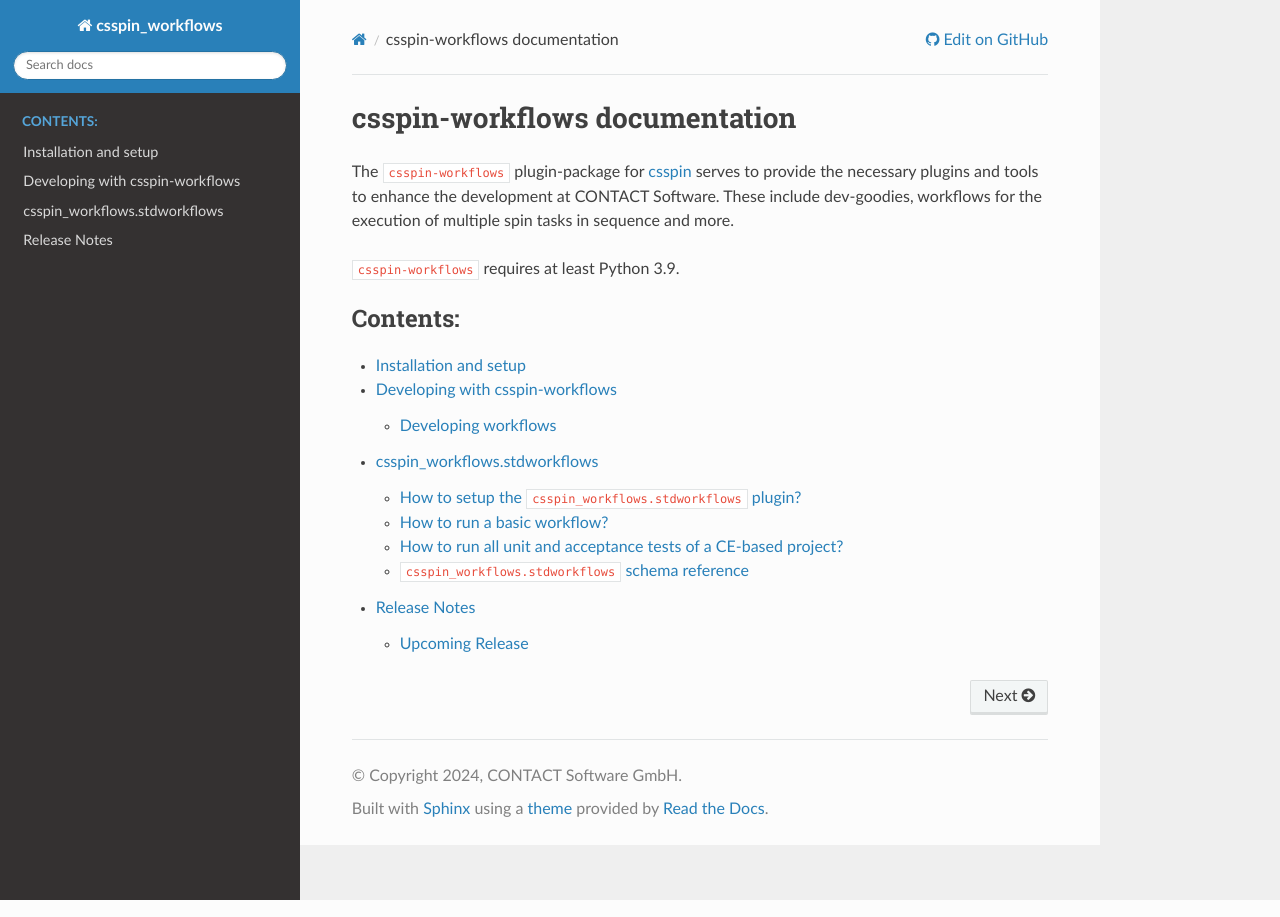
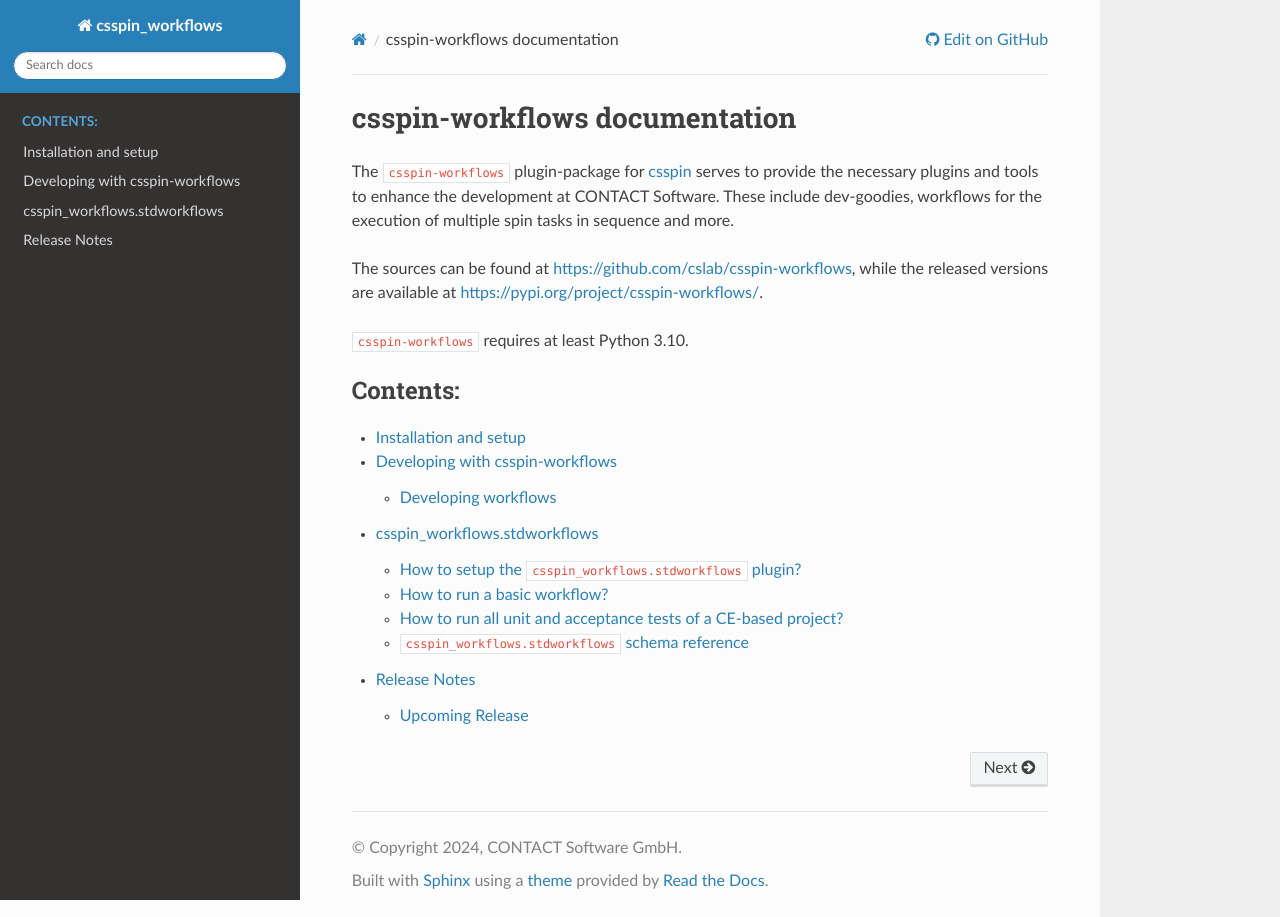
Before and after one commit to cslab/csspin-workflows, a Sphinx documentation site: the page built from doc/index.rst, in a window 1280 px wide. Built offline with Sphinx 7.4.7 and the Read the Docs theme 3.1.0, drawn with Linux system fonts in a browser that asks for light colours.

Commit message:
Resolve "Drop Python 3.9 support"

```diff
--- a/doc/index.rst
+++ b/doc/index.rst
@@ -22,11 +22,10 @@
 These include dev-goodies, workflows for the execution of multiple spin tasks in
 sequence and more.
 
-.. The sources can be found at https://code.contact.de/qs/spin/csspin_workflows, while
-.. the released versions are available at
-.. https://packages.contact.de/tools/misc/spin-conpod.
+The sources can be found at https://github.com/cslab/csspin-workflows, while the
+released versions are available at https://pypi.org/project/csspin-workflows/.
 
-``csspin-workflows`` requires at least Python 3.9.
+``csspin-workflows`` requires at least Python 3.10.
 
 .. toctree::
    :maxdepth: 2
--- a/pyproject.toml
+++ b/pyproject.toml
@@ -12,11 +12,11 @@
   "Intended Audience :: Developers",
   "Operating System :: OS Independent",
   "Programming Language :: Python :: 3",
-  "Programming Language :: Python :: 3.9",
   "Programming Language :: Python :: 3.10",
   "Programming Language :: Python :: 3.11",
   "Programming Language :: Python :: 3.12",
   "Programming Language :: Python :: 3.13",
+  "Programming Language :: Python :: 3.14",
   "Topic :: Software Development"
 ]
 dependencies = []
@@ -30,7 +30,7 @@
   {name = "Fabian Hafer", email = "fabian.hafer@contact-software.com"}
 ]
 name = "csspin_workflows"
-requires-python = ">=3.9"
+requires-python = ">=3.10"
 
 [project.urls]
 "CONTACT Software GmbH" = "https://contact-software.com"
```
Also changed, not shown: .gitlab-ci.yml.
